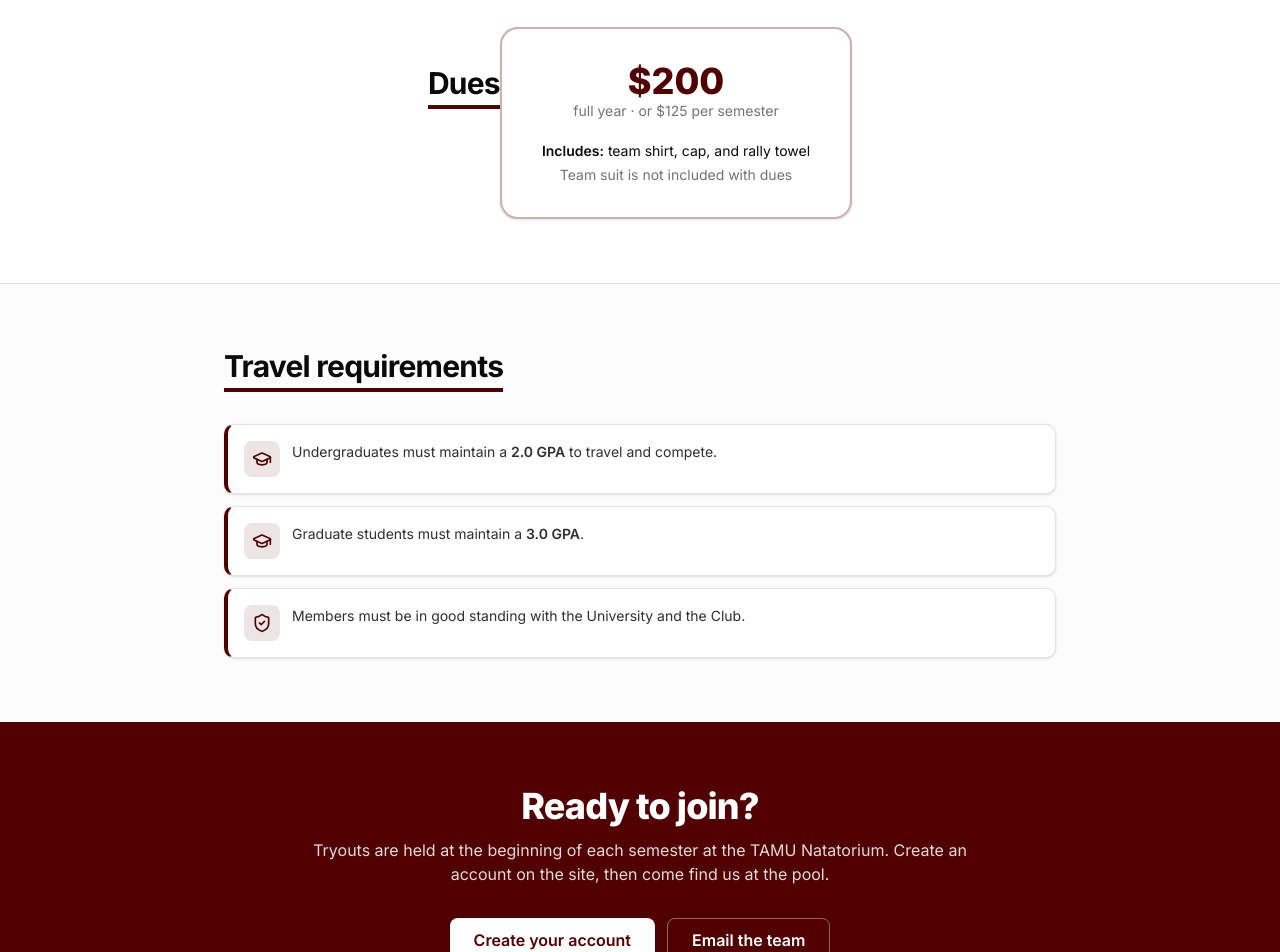
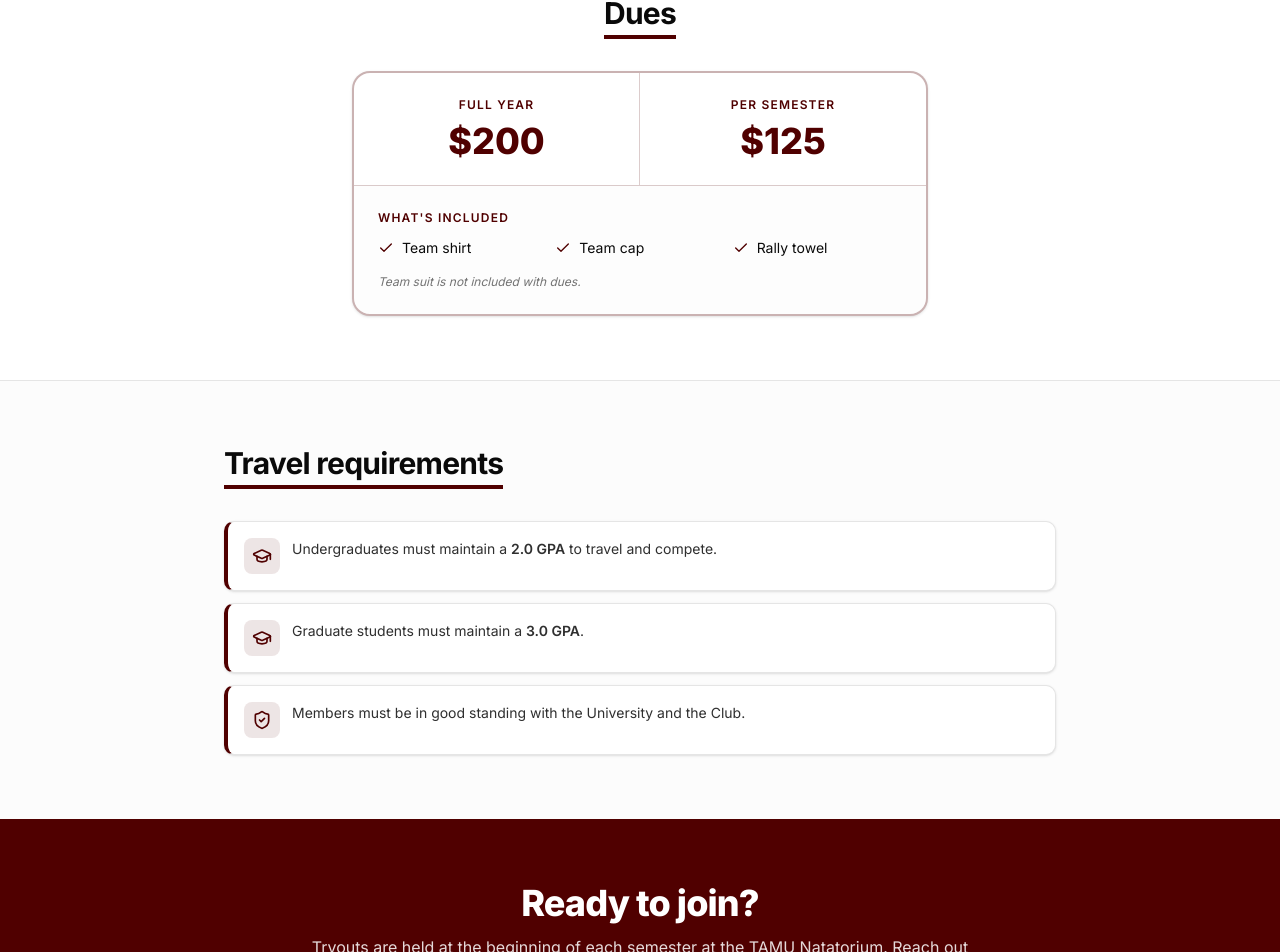
Before and after one commit to twbdavis/tamcs-website, a Next.js app: page /join-us in a window 1280 px wide. Shown: the part 2822-3774 px from the top of the page. Built offline with nearby package versions, Linux system fonts and the light colour scheme; no server answers.

Commit message:
Join us tweaks

```diff
--- a/app/(public)/join-us/page.tsx
+++ b/app/(public)/join-us/page.tsx
@@ -1,4 +1,3 @@
-import Link from "next/link";
 import {
   Smile,
   Dumbbell,
@@ -12,6 +11,7 @@ import {
   GraduationCap,
   Award,
   ShieldCheck,
+  Check,
 } from "lucide-react";
 import {
   Table,
@@ -288,21 +288,46 @@ export default function JoinUsPage() {
 
       {/* ── Dues ── */}
       <section className="border-t bg-background">
-        <div className="mx-auto max-w-3xl px-4 py-16 sm:px-6 lg:px-8 text-center">
-          <h2 className={HEADING_ACCENT}>Dues</h2>
-          <div className="mt-8 inline-flex flex-col items-center rounded-2xl border-2 border-[#500000]/30 bg-card px-10 py-8 shadow-sm">
-            <div className="text-4xl font-extrabold text-[#500000]">$200</div>
-            <div className="text-sm text-muted-foreground">
-              full year &middot; or $125 per semester
+        <div className="mx-auto max-w-3xl px-4 py-16 sm:px-6 lg:px-8">
+          <div className="text-center">
+            <h2 className={HEADING_ACCENT}>Dues</h2>
+          </div>
+
+          <div className="mx-auto mt-8 max-w-xl overflow-hidden rounded-2xl border-2 border-[#500000]/30 bg-card shadow-sm">
+            <div className="grid grid-cols-2 divide-x divide-[#500000]/20">
+              <div className="p-6 text-center">
+                <div className="text-xs font-semibold uppercase tracking-widest text-[#500000]">
+                  Full year
+                </div>
+                <div className="mt-2 text-4xl font-extrabold text-[#500000]">
+                  $200
+                </div>
+              </div>
+              <div className="p-6 text-center">
+                <div className="text-xs font-semibold uppercase tracking-widest text-[#500000]">
+                  Per semester
+                </div>
+                <div className="mt-2 text-4xl font-extrabold text-[#500000]">
+                  $125
+                </div>
+              </div>
             </div>
-            <div className="mt-5 grid gap-1 text-sm">
-              <div>
-                <span className="font-semibold">Includes:</span> team shirt,
-                cap, and rally towel
+
+            <div className="border-t border-[#500000]/20 bg-muted/20 p-6">
+              <div className="text-xs font-semibold uppercase tracking-widest text-[#500000]">
+                What&apos;s included
               </div>
-              <div className="text-muted-foreground">
-                Team suit is not included with dues
-              </div>
+              <ul className="mt-3 grid gap-2 text-sm sm:grid-cols-3">
+                {["Team shirt", "Team cap", "Rally towel"].map((item) => (
+                  <li key={item} className="flex items-center gap-2">
+                    <Check className="size-4 shrink-0 text-[#500000]" />
+                    {item}
+                  </li>
+                ))}
+              </ul>
+              <p className="mt-4 text-xs italic text-muted-foreground">
+                Team suit is not included with dues.
+              </p>
             </div>
           </div>
         </div>
@@ -353,21 +378,16 @@ export default function JoinUsPage() {
           </h2>
           <p className="mx-auto mt-3 max-w-2xl text-base text-white/85">
             Tryouts are held at the beginning of each semester at the TAMU
-            Natatorium. Create an account on the site, then come find us at the
-            pool.
+            Natatorium. Reach out with any questions before then — we&apos;ll
+            handle accounts after you&apos;ve made the team.
           </p>
 
           <div className="mt-8 flex flex-wrap justify-center gap-3">
-            <Link
-              href="/signup"
+            <a
+              href="mailto:tamuclubswim@gmail.com"
               className="inline-flex h-11 items-center justify-center rounded-md bg-white px-6 text-base font-semibold text-[#500000] shadow-sm transition-colors hover:bg-white/90"
             >
-              Create your account
-            </Link>
-            <a
-              href="mailto:tamuclubswim@gmail.com"
-              className="inline-flex h-11 items-center justify-center rounded-md border border-white/40 bg-transparent px-6 text-base font-semibold text-white transition-colors hover:bg-white/10"
-            >
+              <Mail className="mr-2 size-4" />
               Email the team
             </a>
           </div>
```
